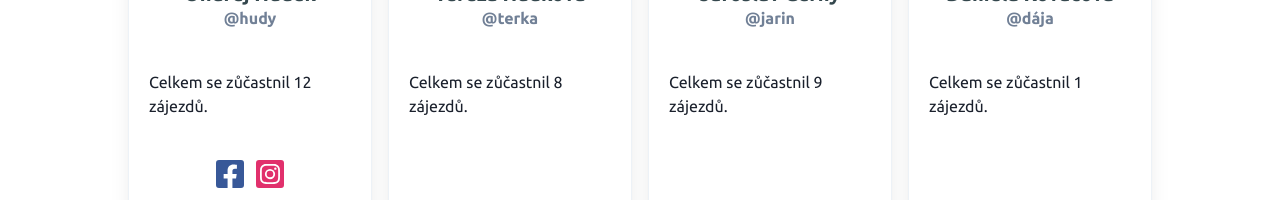
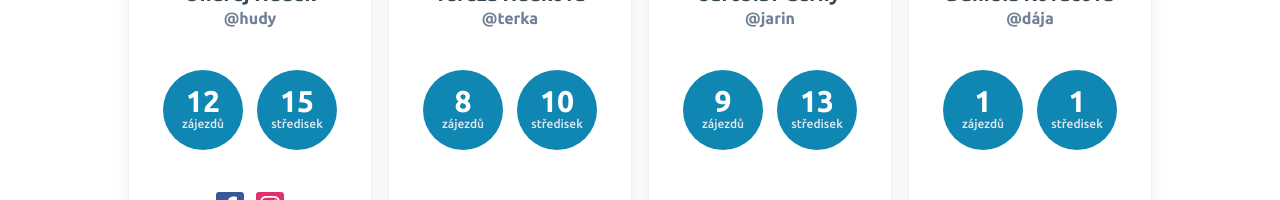
Before and after one commit to ondrejhudek/we-love-alps, a Next.js app: page /members in a window 1280 px wide. Shown: the part 335-535 px from the top of the page. Built offline with nearby package versions, Linux system fonts and the light colour scheme.

Commit message:
update members

```diff
--- a/src/app/members/page.tsx
+++ b/src/app/members/page.tsx
@@ -19,6 +19,38 @@ import Card from "../components/Card";
 
 import MEMBERS from "../../data/members";
 import TRIPS from "../../data/trips";
+import RESORTS from "../../data/resorts";
+
+const Stat = ({ list, term }: { list: string[]; term: string }) => (
+  <Tooltip
+    label={
+      <Box textAlign="center" py={1} px={2}>
+        {list.map((item) => (
+          <Text key={item}>{item}</Text>
+        ))}
+      </Box>
+    }
+    placement="top"
+    hasArrow
+  >
+    <Flex
+      direction="column"
+      justify="center"
+      boxSize={20}
+      textAlign="center"
+      color="white"
+      bgColor="primary.600"
+      rounded="full"
+    >
+      <Text as="span" fontSize="3xl" fontWeight="800" lineHeight={7}>
+        {list.length}
+      </Text>
+      <Text fontSize="xs" fontWeight={500} color="gray.200">
+        {term}
+      </Text>
+    </Flex>
+  </Tooltip>
+);
 
 const Page = () => {
   const pathname = usePathname();
@@ -27,11 +59,20 @@ const Page = () => {
     <>
       <Header pathname={pathname} />
 
-      <SimpleGrid columns={4} spacing={4}>
+      <SimpleGrid columns={{ base: 1, sm: 2, md: 4 }} spacing={4}>
         {MEMBERS.map(
           ({ id, firstname, lastname, nickname, facebook, instagram }) => {
             const name = `${firstname} ${lastname}`;
             const trips = TRIPS.filter((trip) => trip.members.includes(id));
+            const tripNames = trips.map(
+              ({ title, year }) => `${title} (${year})`
+            );
+            const resortNames = [
+              ...new Set(trips.flatMap(({ resorts }) => resorts)),
+            ].map(
+              (resortId) =>
+                RESORTS.find(({ id }) => id === resortId)?.name || ""
+            );
 
             return (
               <Card
@@ -90,21 +131,13 @@ const Page = () => {
                   )
                 }
               >
-                <Box>
-                  <Tooltip
-                    label={
-                      <Box textAlign="center" py={1} px={2}>
-                        {trips.map(({ id, title }) => (
-                          <Text key={id}>{title}</Text>
-                        ))}
-                      </Box>
-                    }
-                    placement="top"
-                    hasArrow
-                  >
-                    <Text>Celkem se zůčastnil {trips.length} zájezdů.</Text>
-                  </Tooltip>
-                </Box>
+                <Flex justify="space-evenly">
+                  {/* Trips */}
+                  <Stat list={tripNames} term="zájezdů" />
+
+                  {/* Resorts */}
+                  <Stat list={resortNames} term="středisek" />
+                </Flex>
               </Card>
             );
           }
```
Also changed, not shown: tsconfig.json (+18 -5 lines).
